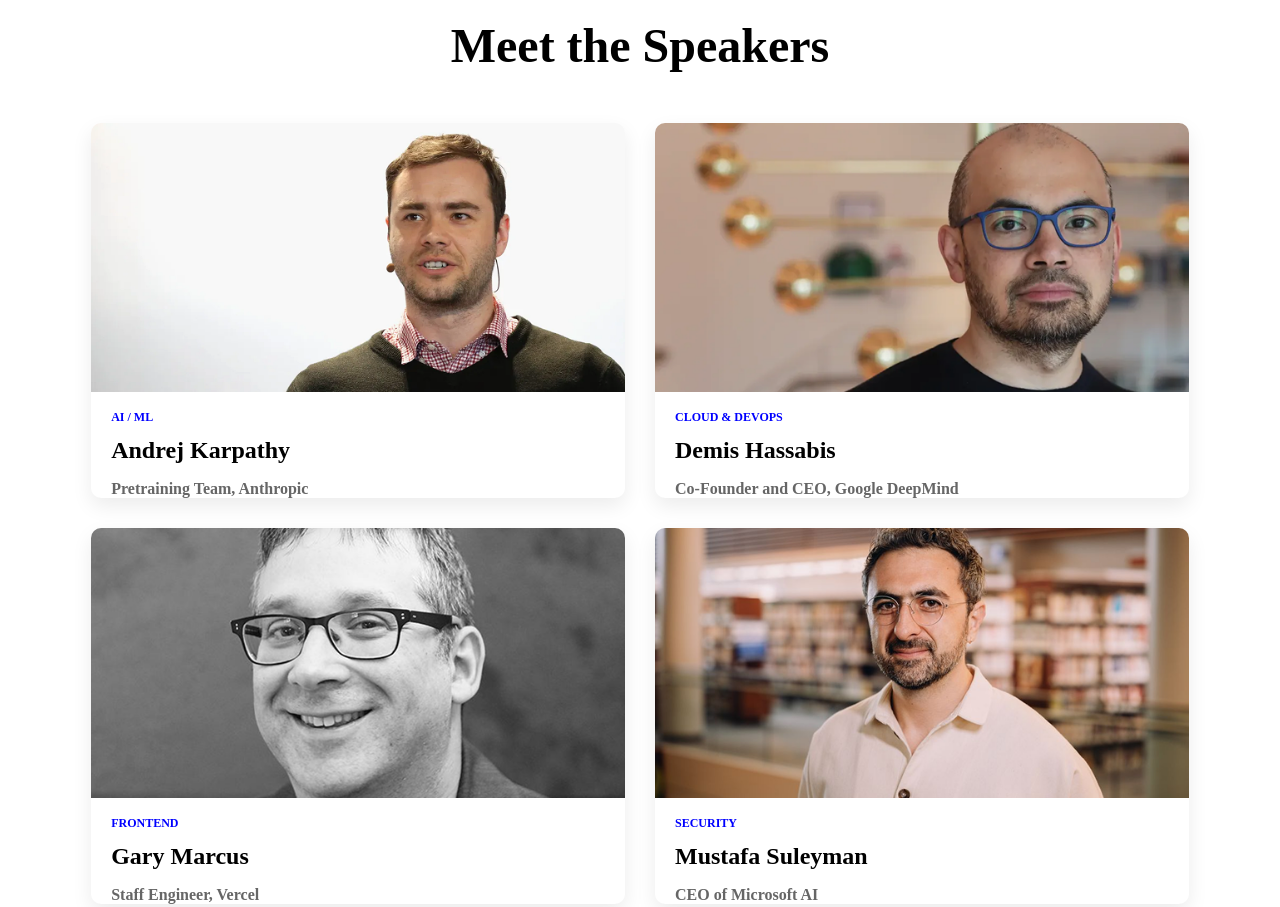
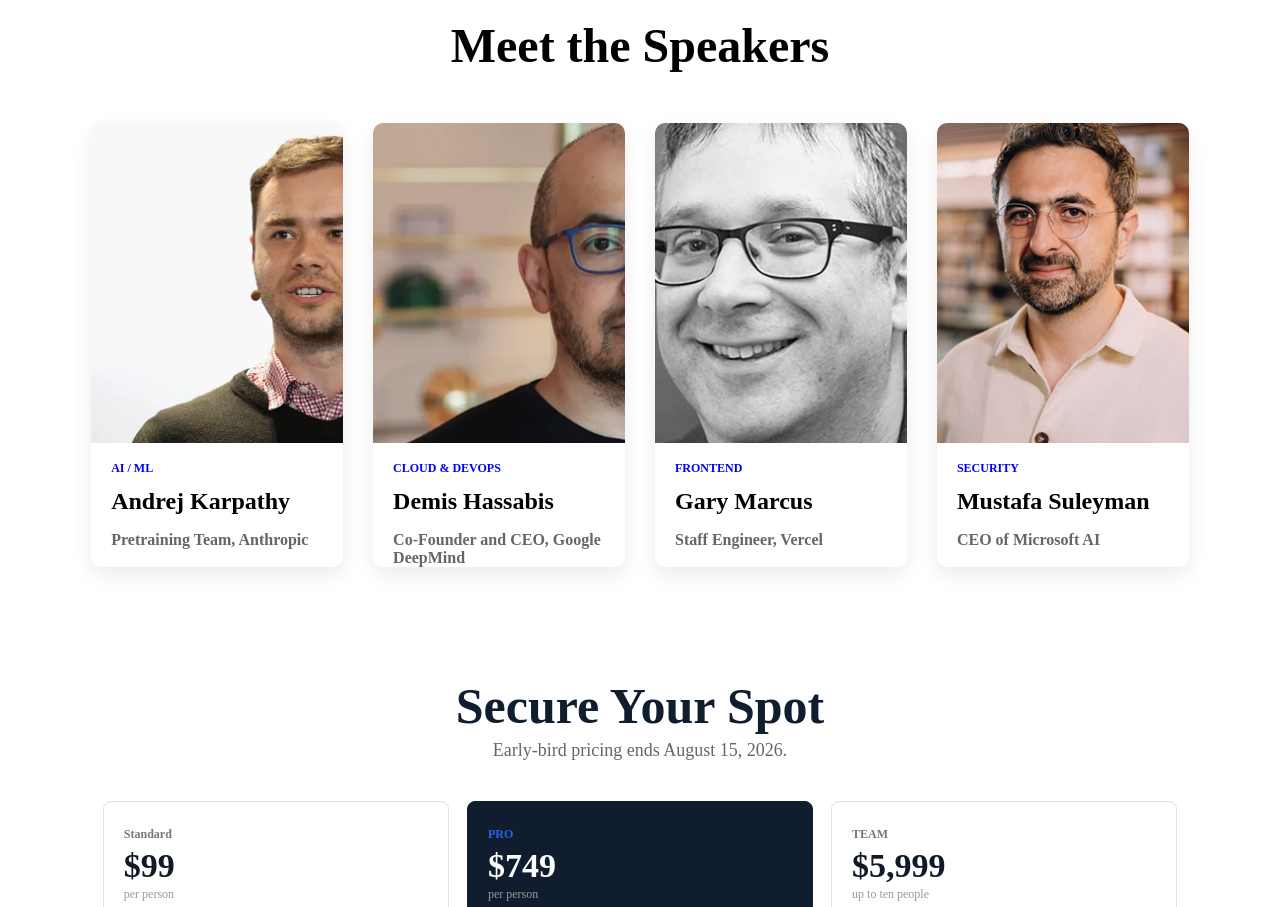
Before and after one commit to arfrrhmn2013git/PHeroAssignment, a plain HTML site: page index.html in a window 1280 px wide. Shown: the part 720-1627 px from the top of the page. Drawn offline with Linux system fonts and the light colour scheme.

Commit message:
speakers images updated

```diff
--- a/style.css
+++ b/style.css
@@ -460,7 +460,7 @@
 }
 .speaker-container{
     display: grid;
-    grid-template-columns: repeat(2, minmax(0, 1fr));
+    grid-template-columns: repeat(auto-fit, minmax(240px, 1fr));
     gap: clamp(15px, 3vw, 30px);
     max-width: 1100px;
     margin: 0 auto;
@@ -470,11 +470,12 @@
     min-width: 0;
     box-sizing: border-box;
     overflow: hidden;
+    display: flex;
+    flex-direction: column;
 }
 .speaker-card img{
     width: 100%;
-    max-width: 100%;
-    height: auto;
+    height: clamp(220px, 28vw, 320px);
     display: block;
     object-fit: cover;
     object-position: center;
```
